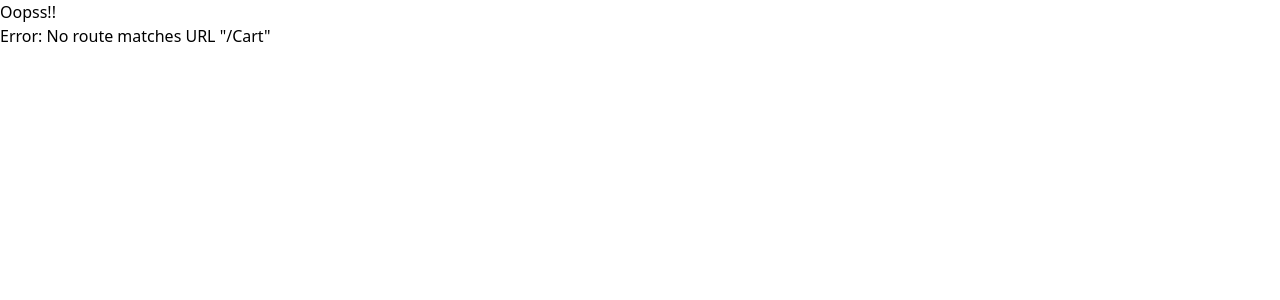
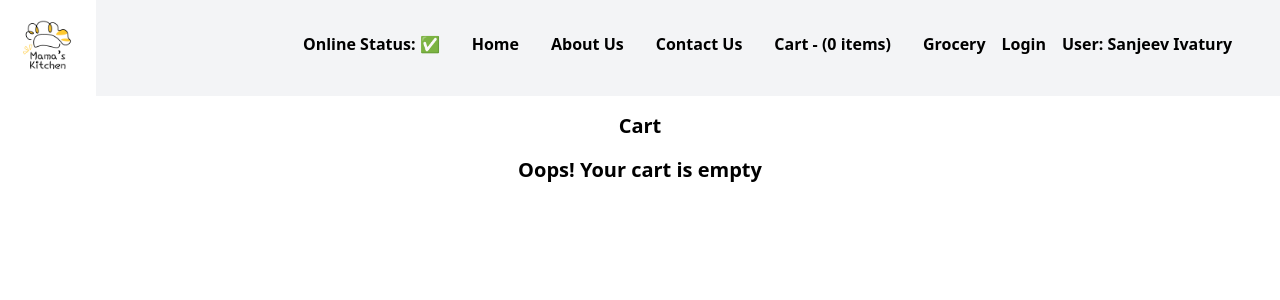
Before and after one commit to Sanjeev501/foodpath, a React (Vite) app: page /Cart in a window 1280 px wide. Shown: the top 300 px of the page. Built offline with nearby package versions, Linux system fonts and the light colour scheme.

Commit message:
added redux toolkit & Cart to the app

```diff
--- a/package.json
+++ b/package.json
@@ -24,8 +24,10 @@
     "tailwindcss": "^3.4.3"
   },
   "dependencies": {
+    "@reduxjs/toolkit": "^2.2.5",
     "react": "^18.2.0",
     "react-dom": "^18.2.0",
+    "react-redux": "^9.1.2",
     "react-router-dom": "^6.23.0"
   },
   "browserslist": []
--- /dev/null
+++ b/src/components/Cart.js
@@ -0,0 +1,37 @@
+import { useDispatch, useSelector } from "react-redux";
+import ItemsList from "./ItemsList";
+import { clearCart } from "../utils/cartSlice";
+
+const Cart = () => {
+  const dispatch = useDispatch();
+
+  const handleClearCart = () => {
+    dispatch(clearCart());
+  };
+
+  const cartItems = useSelector((state) => state.cart.items);
+  return (
+    <div className="w-6/12 m-auto">
+      <h1 className="text-center font-bold text-xl m-4">Cart</h1>
+      <div>
+        {cartItems.length > 0 ? (
+          <div>
+            <button
+              className="text-center px-[15px] bg-black text-white rounded-lg border-[1px] border-[grey]"
+              onClick={handleClearCart}
+            >
+              Clear Cart
+            </button>
+            <ItemsList items={cartItems} />
+          </div>
+        ) : (
+          <h6 className="text-center font-semibold text-xl m-4">
+            Oops! Your cart is empty
+          </h6>
+        )}
+      </div>
+    </div>
+  );
+};
+
+export default Cart;
--- a/src/components/Header.js
+++ b/src/components/Header.js
@@ -2,11 +2,14 @@ import { useContext, useState } from "react";
 import { Link } from "react-router-dom";
 import useOnlineStatus from "../utils/useOnlineStatus";
 import UserContext from "../utils/UserContext";
+import { useSelector } from "react-redux";
 
 const Header = () => {
   const [loginText, setLoginText] = useState("Login");
   const onlineStatus = useOnlineStatus();
   const { loggedInUser } = useContext(UserContext);
+
+  const cartItems = useSelector((state) => state.cart.items);
 
   return (
     <div className="flex justify-between bg-gray-100">
@@ -31,9 +34,9 @@ const Header = () => {
               Contact Us
             </Link>
           </li>
-          <li className="px-4">
-            <Link style={{ textDecoration: "none" }} to="">
-              Cart
+          <li className="px-4 font-bold">
+            <Link style={{ textDecoration: "none" }} to="/Cart">
+              Cart - ({cartItems.length} items)
             </Link>
           </li>
           <li className="px-4">
--- a/src/components/ItemsList.js
+++ b/src/components/ItemsList.js
@@ -1,9 +1,18 @@
+import { useDispatch } from "react-redux";
 import { CDN_MENU_ITEM_URL } from "../utils/constants";
+import { addItem } from "../utils/cartSlice";
+import { useState } from "react";
 
-const ItemsList = ({ data }) => {
+const ItemsList = ({ items }) => {
+  const dispatch = useDispatch();
+
+  const handleAddItem = (item) => {
+    dispatch(addItem(item));
+  };
+
   return (
     <div>
-      {data?.itemCards?.map((item) => (
+      {items?.map((item, index) => (
         <div key={item?.card?.info?.name} className="py-2">
           <div className="flex justify-between py-7 items-center">
             <div>
@@ -33,7 +42,10 @@ const ItemsList = ({ data }) => {
                         src={CDN_MENU_ITEM_URL + item?.card?.info?.imageId}
                       />
 
-                      <button className="w-[120px] p-[10px] mt-[-20px] border-[0.5px] rounded-[10px] bg-white text-green-700 font-bold hover:bg-gray-200">
+                      <button
+                        className="w-[120px] p-[10px] mt-[-20px] border-[0.5px] rounded-[10px] bg-white text-green-700 font-bold hover:bg-gray-200"
+                        onClick={() => handleAddItem(item, index)}
+                      >
                         Add
                       </button>
                     </>
@@ -41,7 +53,10 @@ const ItemsList = ({ data }) => {
                     <>
                       <span className="w-[200px] h-[150px] rounded-[15px]"></span>
 
-                      <button className="w-[120px] p-[10px] mt-[-110px] border-[0.5px] rounded-[10px] bg-white text-green-700 font-bold hover:bg-gray-200">
+                      <button
+                        className="w-[120px] p-[10px] mt-[-110px] border-[0.5px] rounded-[10px] bg-white text-green-700 font-bold hover:bg-gray-200"
+                        onClick={() => handleAddItem(item)}
+                      >
                         Add
                       </button>
                     </>
--- a/src/components/RestaurantCategory.js
+++ b/src/components/RestaurantCategory.js
@@ -16,7 +16,7 @@ const RestaurantCategory = ({ data, showItems, setShowIndex }) => {
         </h1>
         <span className="text-lg py-3 px-5">⬇️</span>
       </div>
-      {showItems && <ItemsList data={data} />}
+      {showItems && <ItemsList items={data?.itemCards} />}
     </div>
   );
 };
--- /dev/null
+++ b/src/utils/cartSlice.js
@@ -0,0 +1,23 @@
+import { createSlice } from "@reduxjs/toolkit";
+
+const cartSlice = createSlice({
+  name: "cart",
+  initialState: {
+    items: [],
+  },
+  reducers: {
+    addItem: (state, action) => {
+      state.items.push(action.payload);
+    },
+    removeItem: (state, action) => {
+      state.items.pop();
+    },
+    clearCart: (state, action) => {
+      state.items.length = 0;
+    },
+  },
+});
+
+export const { addItem, removeItem, clearCart } = cartSlice.actions;
+
+export default cartSlice.reducer;
--- /dev/null
+++ b/src/utils/store.js
@@ -0,0 +1,11 @@
+import cartReducer from "./cartSlice";
+
+const { configureStore } = require("@reduxjs/toolkit");
+
+const store = configureStore({
+  reducer: {
+    cart: cartReducer,
+  },
+});
+
+export default store;
```
Also changed, not shown: src/App.js (+9 -0 lines), 1 other file (tests, documents, lock files or other folders).
